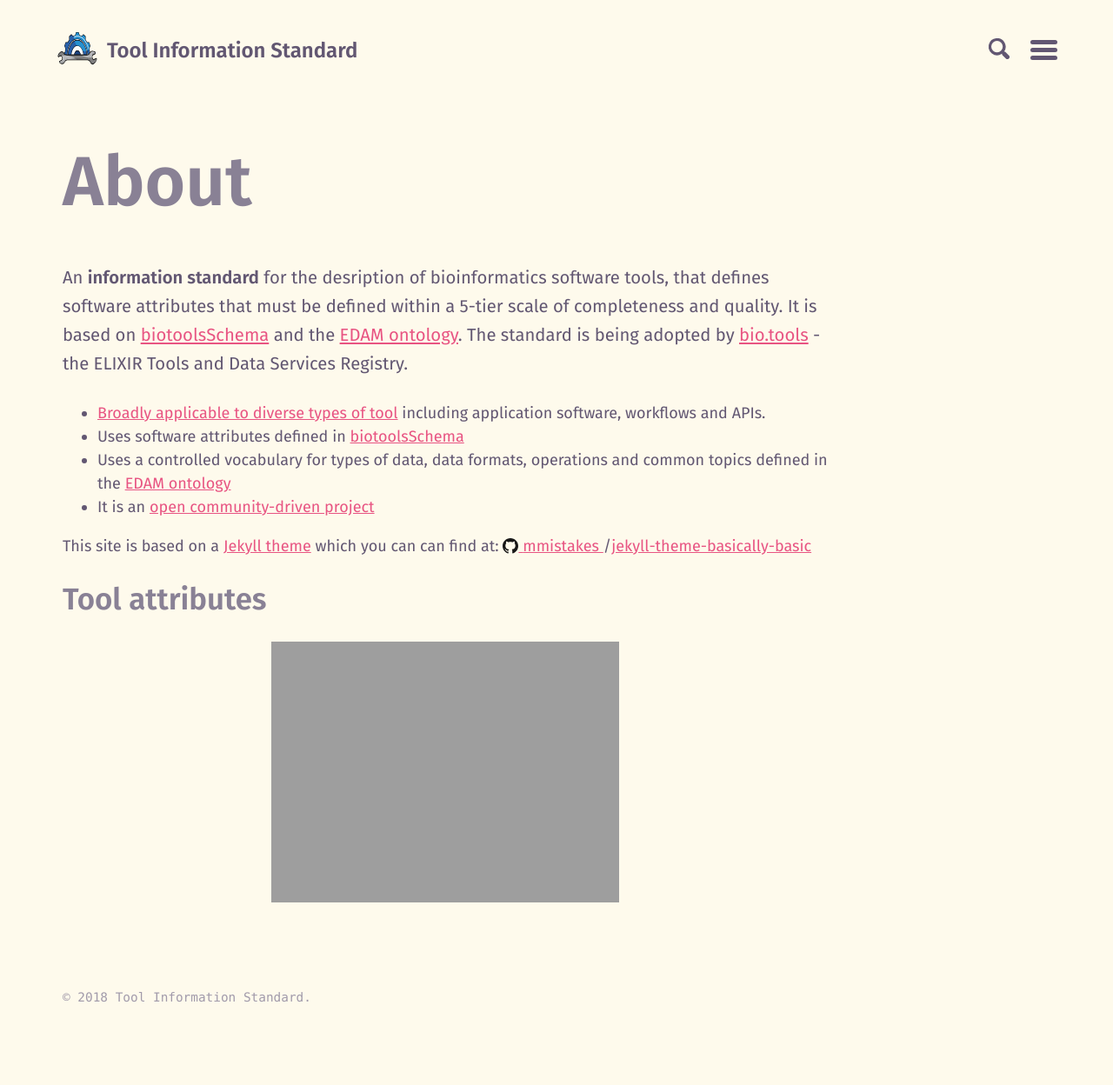
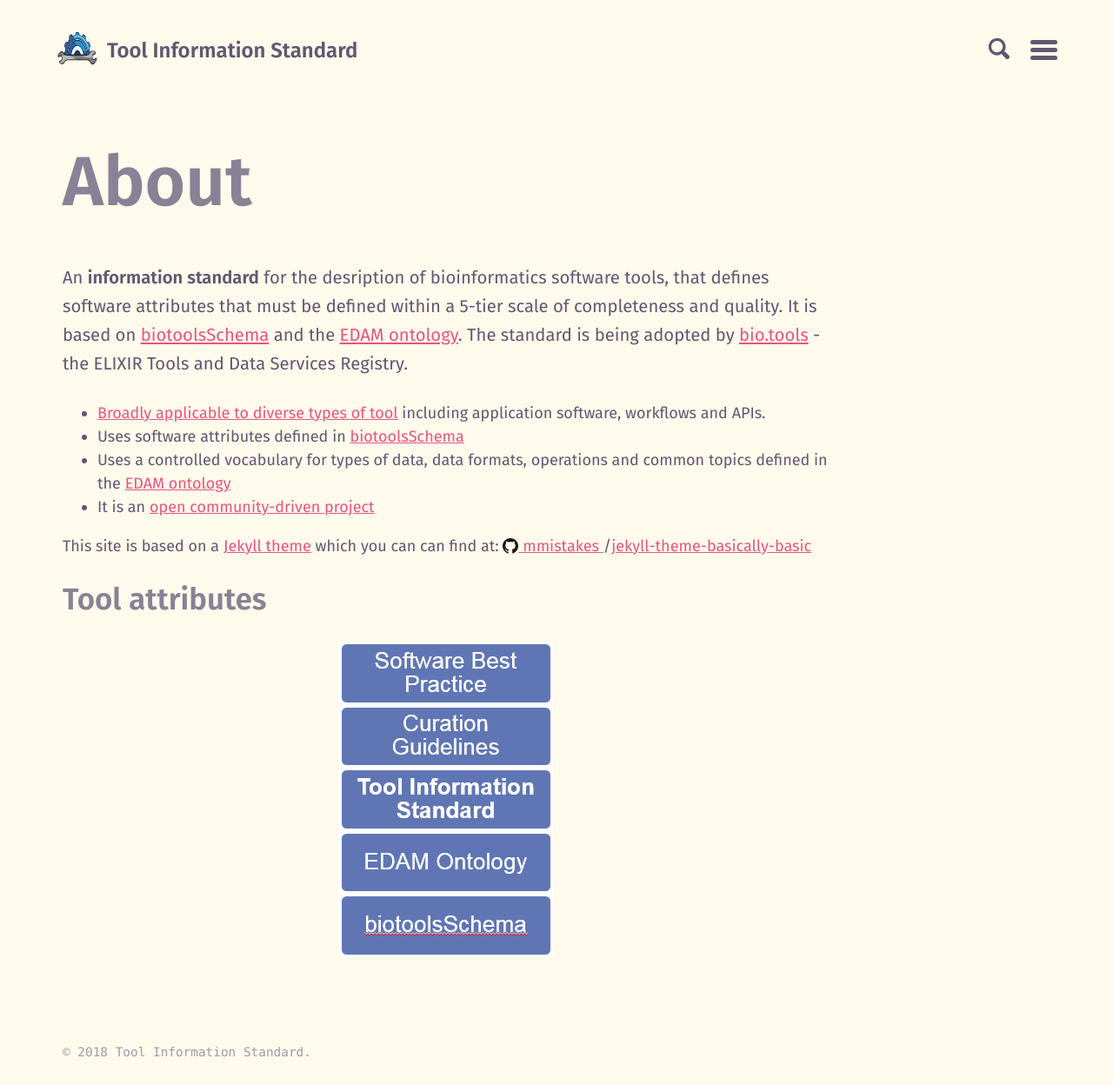
Before and after one commit to bio-tools/Tool-Information-Standards, a Jekyll site: the page built from docs/about.md, in a window 1280 px wide. Shown: the whole page at 87% size. Built offline with Jekyll 4.4.1, drawn with Linux system fonts in a browser that asks for light colours; a script that is not in the unit is left out; comment, search, counter and statistics services are not loaded; before the commit the page ends 1185 px from its top, so only the background shows below that.

Commit message:
final bug fix :)

```diff
--- a/docs/about.md
+++ b/docs/about.md
@@ -13,4 +13,4 @@ An **information standard** for the desription of bioinformatics software tools,
 This site is based on a [Jekyll theme](https://jekyllrb.com/docs/themes/) which you can can find at: {% include icon-github.html username="mmistakes" %}/[jekyll-theme-basically-basic](https://github.com/mmistakes/jekyll-theme-basically-basic)
 
 ## Tool attributes
-![technology-stack]({{site.url}}/assets/images/technology-stack.png){: .align-center}
+![technology-stack]({{site.url}}/assets/images/technology_stack.png){: .align-center}
```
